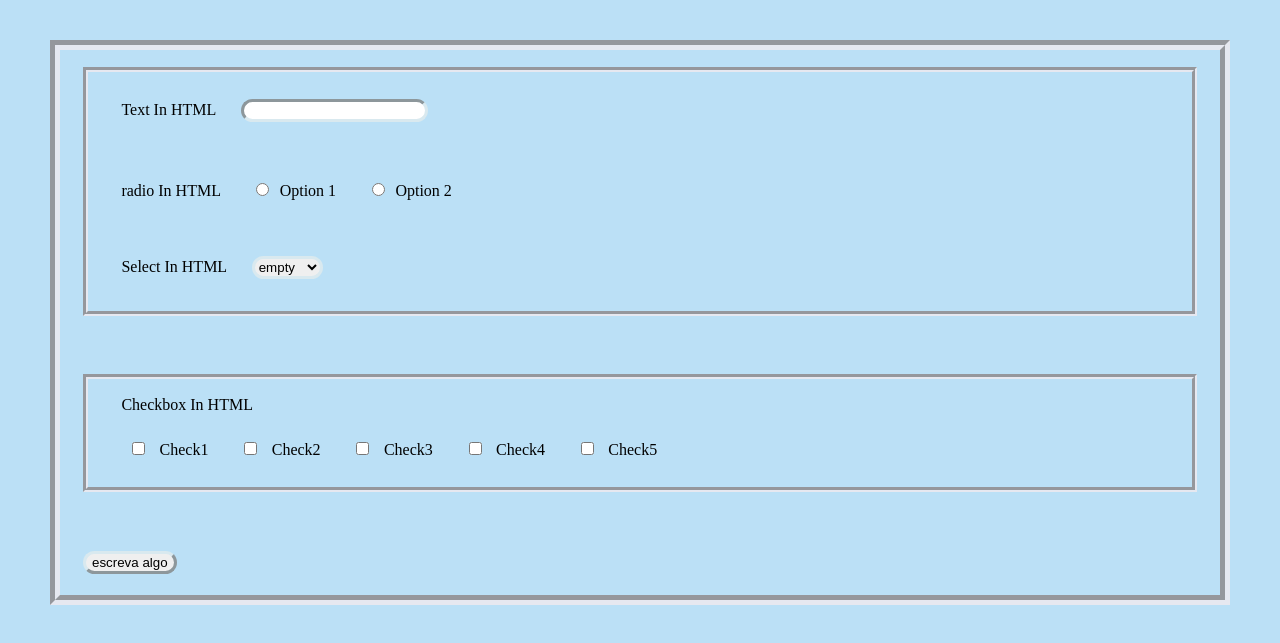
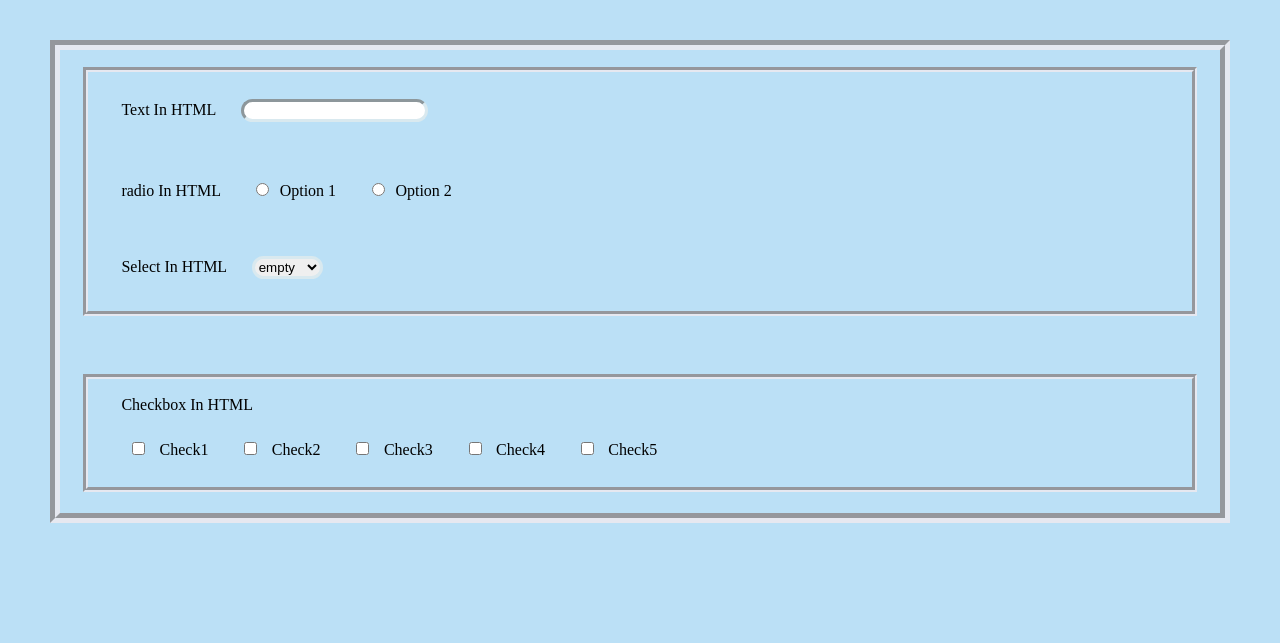
Before and after one commit to Vyctor-Huggo/Formulario-base, a plain HTML site: page Codigo/Index.html in a window 1280 px wide. Shown: the part 95-738 px from the top of the page. Drawn offline with Linux system fonts and the light colour scheme.

Commit message:
Update Index.html

```diff
--- a/Codigo/Index.html
+++ b/Codigo/Index.html
@@ -64,9 +64,6 @@
                     </label>
                 </div>
             </fieldset>
-            <br>
-            <br>
-            <input type="submit" onclick="cap()" value="escreva algo">
         </fieldset>
     </form>
 </body>
```
